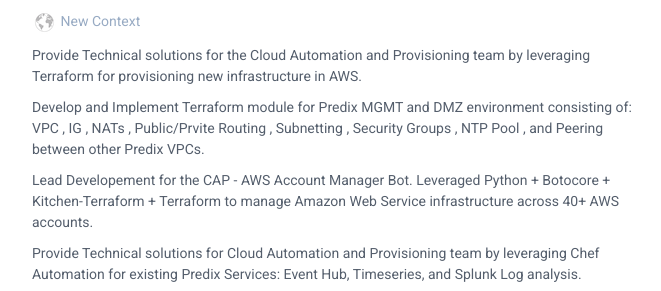
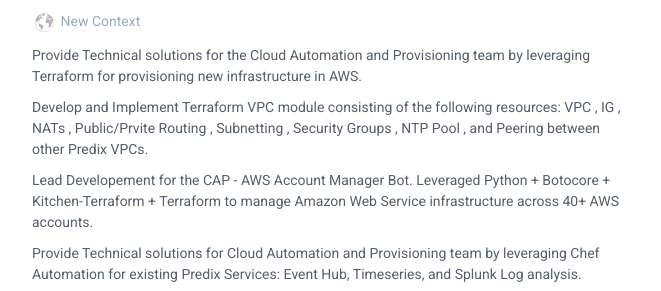
Before and after one commit to ivanfan12345/cv, a Jekyll site: the page built from index.html, in a window 1280 px wide and 900 px high, cut to the strip 134-900 px from the top of the window. Shown: the part 320-611 px from the top of the strip, without its empty margins (188-849 px from the left). Built offline with Jekyll 4.4.1, drawn with Linux system fonts in a browser that asks for light colours.

Commit message:
fix wording

```diff
--- a/_includes/experience.html
+++ b/_includes/experience.html
@@ -11,7 +11,7 @@
                     </div><!--//meta-->
                     <div class="details">
                         <p>Provide Technical solutions for the Cloud Automation and Provisioning team by leveraging Terraform for provisioning new infrastructure in AWS.</p>
-                        <p>Develop and Implement Terraform module for Predix MGMT and DMZ environment consisting of: VPC , IG , NATs , Public/Prvite Routing , Subnetting , Security Groups , NTP Pool , and Peering between other Predix VPCs.
+                        <p>Develop and Implement Terraform VPC module consisting of the following resources: VPC , IG , NATs , Public/Prvite Routing , Subnetting , Security Groups , NTP Pool , and Peering between other Predix VPCs.
                         <p>Lead Developement for the CAP - AWS Account Manager Bot. Leveraged Python + Botocore + Kitchen-Terraform + Terraform to manage Amazon Web Service infrastructure across 40+ AWS accounts.</p>
                         <p>Provide Technical solutions for Cloud Automation and Provisioning team by leveraging Chef Automation for existing Predix Services: Event Hub, Timeseries, and Splunk Log analysis.</p>
                         <p>Drive intiative for Predix Dataservice Log Analysis effort leveraging Chef Automation to deploy Splunk forwarder across 100+ nodes across multiple AWS regions.</p>
```
